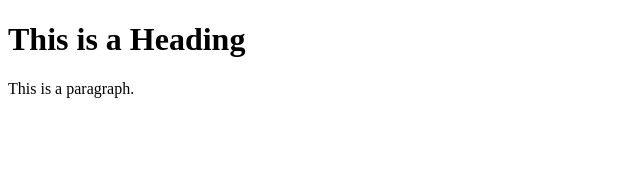
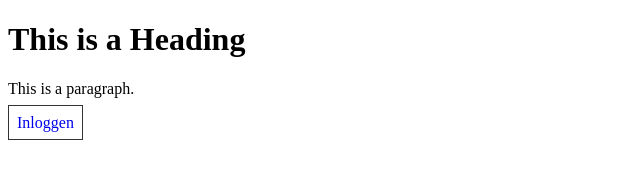
Before and after one commit to maikelmuradin/OpdrachtVersieBeheer, a plain HTML site: page index.html in a window 1280 px wide. Shown: the whole page, without its empty margins (0-640 px from the left). Drawn offline with Linux system fonts and the light colour scheme.

Commit message:
Update index.html

```diff
--- a/index.html
+++ b/index.html
@@ -1,12 +1,22 @@
 <!DOCTYPE html>
 <html>
 <head>
-<title>Page Title</title>
+<title>Opdracht Git</title>
+<style type="text/css">
+	.btn {
+	  text-decoration: none;
+	  padding: 0.5rem;
+	  border: 1px solid #333333;
+	}
+
+</style>
 </head>
 <body>
 
 <h1>This is a Heading</h1>
 <p>This is a paragraph.</p>
-
+    <a class="btn" href="inloggen.html">
+      Inloggen
+    </a>
 </body>
 </html>
```
